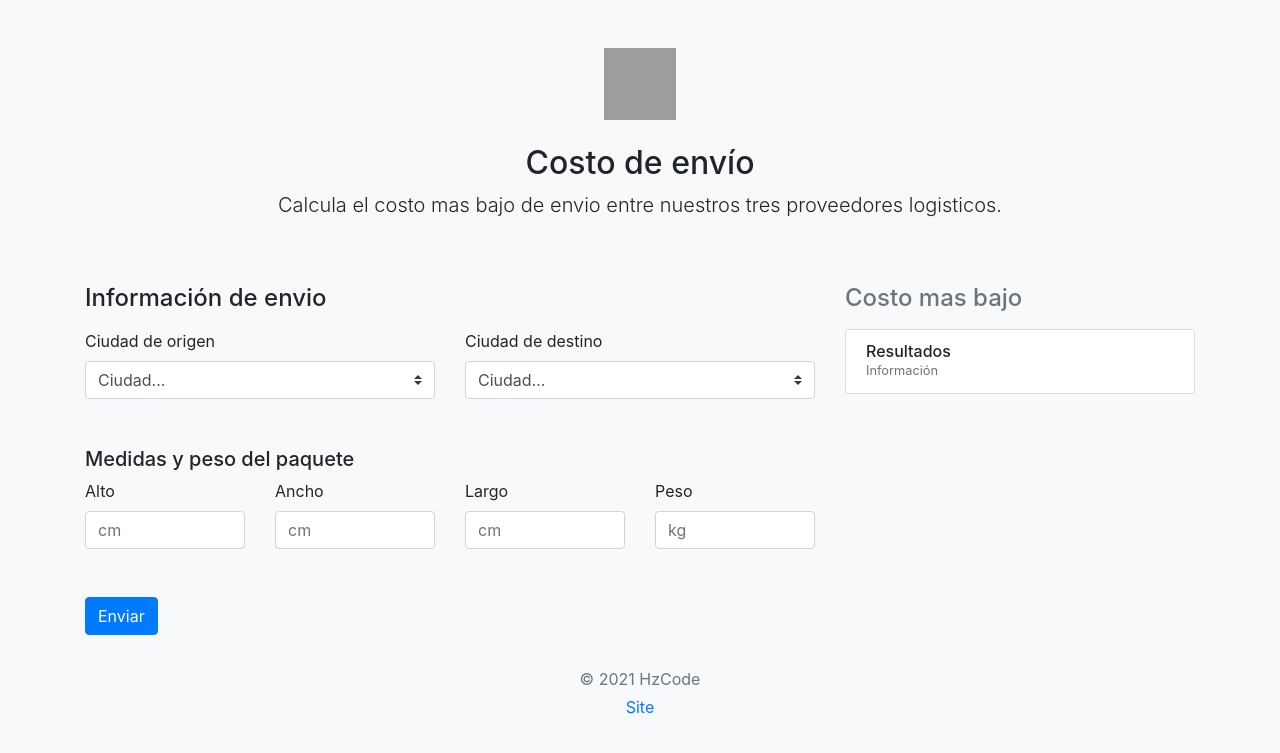
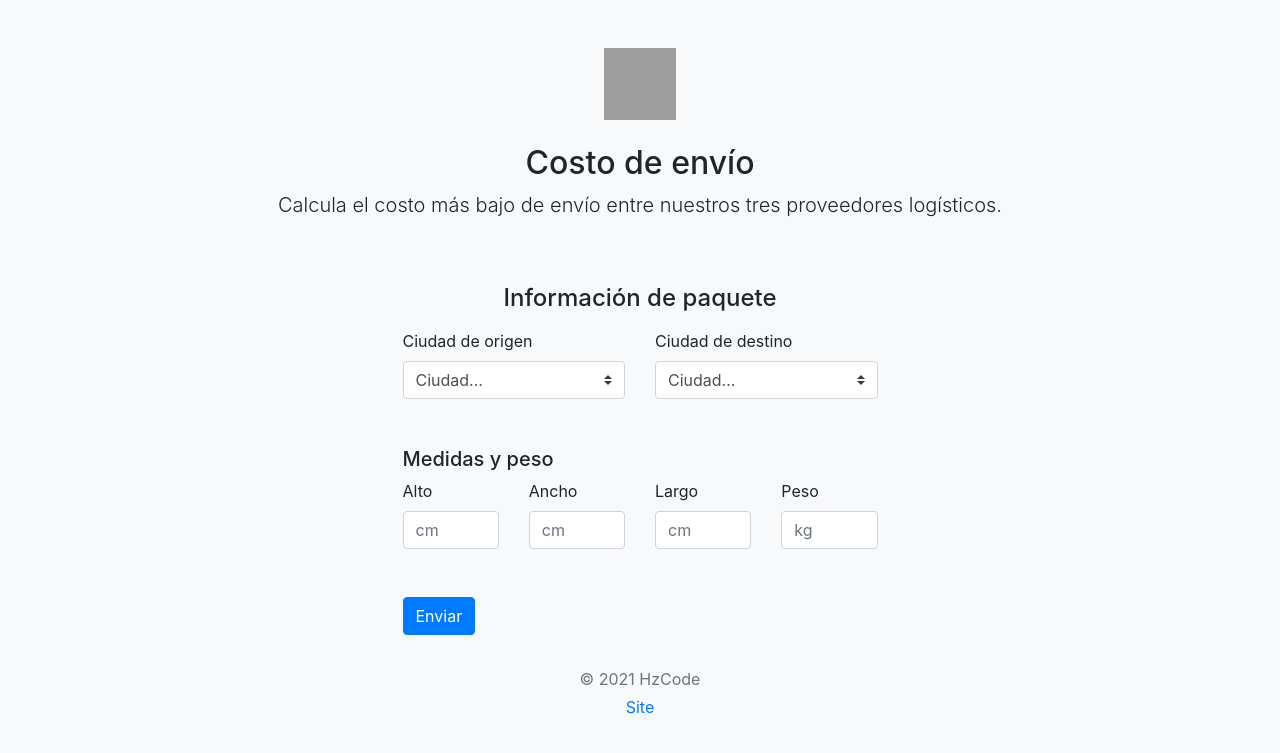
Before and after one commit to Zarate96/omnipetTest, a Django app: page / in a window 1280 px wide. Shown: the top 753 px of the page. Run offline with Django 3.2, Linux system fonts and the light colour scheme; data that the repository does not hold is empty; some libraries are stand-ins or nearby versions; grey boxes are pictures that could not be loaded.

Commit message:
last modifications

```diff
--- a/pages/templates/pages/home.html
+++ b/pages/templates/pages/home.html
@@ -23,15 +23,19 @@
       <div class="py-5 text-center">
         <img class="d-block mx-auto mb-4" src="https://hzaratecode.com/flete.png"" alt="" width="72" height="72">
         <h2>Costo de envío</h2>
-        <p class="lead">Calcula el costo mas bajo de envio entre nuestros tres proveedores logisticos.</p>
+        <p class="lead">Calcula el costo más bajo de envío entre nuestros tres proveedores logísticos.</p>
       </div>
+      <section id="cta-1">
+        {% if messages %}
+          {% include 'includes/messages.html' %}
+        {% endif %}
+      </section>
 
-      <div class="row">
-
+      <div class="row justify-content-around">
         {% if distancia or pesovolumetrico or pesoreal%}
-        <div class="col-md-4 order-md-2 mb-4">
+        <div class="col-5 order-md-2 mb-4">
           <h4 class="d-flex justify-content-between align-items-center mb-3">
-            <span class="text-muted">Costo mas bajo</span>
+            <span class="text-muted">Tu información</span>
           </h4>
           <ul class="list-group mb-3">
             {% if origen %}
@@ -131,25 +135,45 @@
             </li>
           </ul>
         </div>
-        {% else %}
-        <div class="col-md-4 order-md-2 mb-4">
-          <h4 class="d-flex justify-content-between align-items-center mb-3">
-            <span class="text-muted">Costo mas bajo</span>
-          </h4>
-          <ul class="list-group mb-3">
-            <li class="list-group-item d-flex justify-content-between lh-condensed">
-                <div>
-                  <h6 class="my-0">Resultados</h6>
-                  <small class="text-muted">Información</small>
-                </div>
-                <span class="text-muted"></span>
-            </li>
-          </ul>
-        </div>
         {% endif %}
 
-        <div class="col-md-8 order-md-1">
-          <h4 class="mb-3">Información de envio</h4>
+        <div class="col-5 order-md-1">
+          {%if proveedor1 or proveedor2 or proveedor3%}
+            <div class="row justify-content-center">
+              <h4 class="mb-3">Tabla comparativa</h4>
+              <table class="table">
+                <thead>
+                  <tr>
+                    <th scope="col">#</th>
+                    <th scope="col">Proveedor</th>
+                    <th scope="col">Precio</th>
+                  </tr>
+                </thead>
+                <tbody>
+                  <tr>
+                    <th scope="row">1</th>
+                    <td>Proveedor Logistico 1</td>
+                    <td>{{proveedor1}}</td>
+                  </tr>
+                  <tr>
+                    <th scope="row">2</th>
+                    <td>Proveedor Logistico 2</td>
+                    <td>{{proveedor2}}</td>
+                  </tr>
+                  <tr>
+                    <th scope="row">3</th>
+                    <td>Proveedor Logistico 3</td>
+                    <td>{{proveedor3}}</td>
+                  </tr>
+                </tbody>
+              </table>
+              <div class="row mt-5">
+                <a href="{% url 'home' %}"><button class="btn btn-primary">Nueva consulta</button></a>
+              </div>
+            </div>
+          {%else%}
+          <div class="row justify-content-center">
+            <h4 class="mb-3">Información de paquete</h4>
             <form class="needs-validation" method="POST" action="{% url 'info' %}">
               {% csrf_token %}
               <div class="row mb-5">
@@ -179,7 +203,7 @@
                     </div>
               </div>
 
-            <h5 class="mb-2">Medidas y peso del paquete</h5>
+              <h5 class="mb-2">Medidas y peso</h5>
               <div class="row mb-5">
                   <div class="col-3">
                     <label for="firstName">Alto</label>
@@ -212,37 +236,10 @@
               </div>
               <button type="submit" value="Send" class="btn btn-primary">Enviar</button>
             </form>
-          {%if proveedor1 or proveedor2 or proveedor3%}
-          <div class="row mt-5">
-            <table class="table">
-              <thead>
-                <tr>
-                  <th scope="col">#</th>
-                  <th scope="col">Proveedor</th>
-                  <th scope="col">Precio</th>
-                </tr>
-              </thead>
-              <tbody>
-                <tr>
-                  <th scope="row">1</th>
-                  <td>Proveedor Logistico 1</td>
-                  <td>{{proveedor1}}</td>
-                </tr>
-                <tr>
-                  <th scope="row">2</th>
-                  <td>Proveedor Logistico 2</td>
-                  <td>{{proveedor2}}</td>
-                </tr>
-                <tr>
-                  <th scope="row">3</th>
-                  <td>Proveedor Logistico 3</td>
-                  <td>{{proveedor3}}</td>
-                </tr>
-              </tbody>
-            </table>
           </div>
           {%endif%}
         </div>
+
       </div>
 
 
@@ -257,6 +254,9 @@
 
     <!-- Bootstrap core JavaScript
     ================================================== -->
+    <script src="https://hzaratecode.com/jquery.min.js"></script>
+    <script src="https://hzaratecode.com/jquery.easing.min.js"></script>
+    <script src="https://hzaratecode.com/bootstrap.min.js"></script>
     <!-- Placed at the end of the document so the pages load faster -->
     <script src="https://code.jquery.com/jquery-3.2.1.slim.min.js" integrity="sha384-KJ3o2DKtIkvYIK3UENzmM7KCkRr/rE9/Qpg6aAZGJwFDMVNA/GpGFF93hXpG5KkN" crossorigin="anonymous"></script>
     <script>window.jQuery || document.write('<script src="../../assets/js/vendor/jquery-slim.min.js"><\/script>')</script>
--- a/pages/views.py
+++ b/pages/views.py
@@ -1,5 +1,7 @@
-from django.shortcuts import render
+from django.shortcuts import render,redirect
 from .models import Ciudades, Distancias, Zonas, Tarifas
+from django.contrib import messages
+
 # Create your views here.
 
 def home(request):
@@ -17,6 +19,10 @@ def info(request):
         ancho = request.POST['ancho']
         largo = request.POST['largo']
         peso = request.POST['peso']
+
+        if origenRe == destinoRe:
+            messages.error(request, 'No se puede realizar el envio a una misma ciudad')
+            return redirect('home')
 
         origen = Ciudades.objects.get(nombre=origenRe)
         destino = Ciudades.objects.get(nombre=destinoRe)
@@ -38,10 +44,14 @@ def info(request):
         pesoreal = round(int(peso))
 
         pesoAbsoluto = 0
-        if pesovolumetrico >= pesoreal:
+        if pesovolumetrico >= pesoreal and pesovolumetrico <= 70:
             pesoAbsoluto = pesovolumetrico
         else:
             pesoAbsoluto = pesoreal
+
+        if pesoAbsoluto > 70 and pesoreal > 70:
+            messages.error(request, 'Más de 70 kilos volumetricos no se puede realizar el envio')
+            return redirect('home')
 
         tarifa1 = Tarifas.objects.filter(
             proveedor=1
@@ -96,7 +106,6 @@ def info(request):
             'proveedor3': proveedor3,
             'menor':menor,
             'mejorPro': mejorPro,
-
         }
 
         return render(request, 'pages/home.html', context)
```
Also changed, not shown: pages/templates/includes/messages.html (added, +19 -0 lines), siteomnipet/settings.py (+13 -6 lines), 1 other file. Lines whose indentation alone changed are shown as unchanged.
